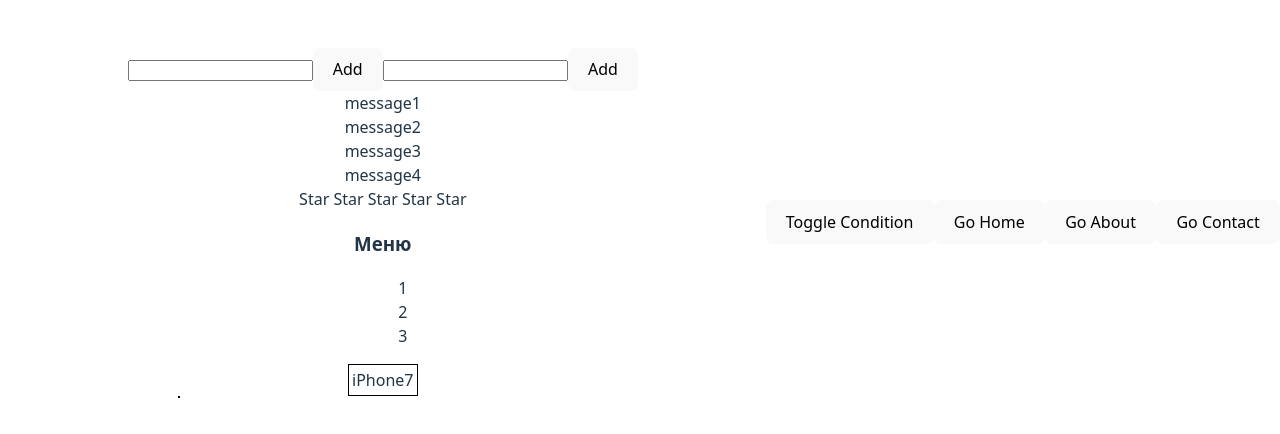
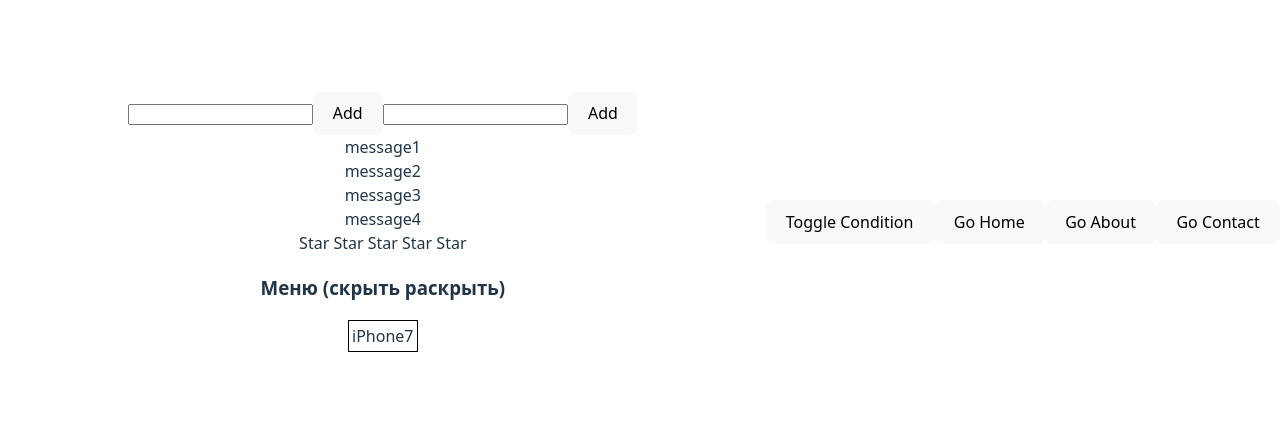
Before and after one commit to lankut/testProject, a React (Vite) app: page / in a window 1280 px wide. Shown: the part 178-612 px from the top of the page. Built offline with nearby package versions, Linux system fonts and the light colour scheme.

Commit message:
add accordionReducer and accordion test

```diff
--- a/src/components/accordion/AccordionBody.tsx
+++ b/src/components/accordion/AccordionBody.tsx
@@ -1,16 +1,20 @@
+import type { StateType } from "./accordionReducer"
+
 type AccordionBodyTypeProps = {
-    accordion: boolean
+    state: StateType
 }
 
 export const AccordionBody = (props: AccordionBodyTypeProps) => {
 
     return (
         <>
-            {props.accordion ? <span></span> :
+            {props.state.collapsed ? <span></span> :
                 <ul style={{ listStyleType: 'none' }}>
                     <li>1</li>
                     <li>2</li>
                     <li>3</li>
+                    <li>4</li>
+                    <li>5</li>
                 </ul>
             }
         </>
--- a/src/components/accordion/AccordionTitle.tsx
+++ b/src/components/accordion/AccordionTitle.tsx
@@ -1,11 +1,14 @@
+import type { ActionType, StateType } from "./accordionReducer"
+import { TOOGLE_COLLAPSED } from "./accordionReducer"
+
 type AccordionTitleTypeProps = {
     title: string
-    setAccordion: (value: boolean) => void
-    accordion: boolean
+    dispatch: (type: ActionType) => void
+    state: StateType
 }
 
 export const AccordionTitle = (props: AccordionTitleTypeProps) => {
     return (
-        <h3 onClick={() => props.setAccordion(!props.accordion)}>{props.title}</h3>
+        <h3 onClick={() => props.dispatch({type: TOOGLE_COLLAPSED})}>{props.title}</h3>
     )
 }
--- a/src/components/accordion/accordion.tsx
+++ b/src/components/accordion/accordion.tsx
@@ -1,15 +1,19 @@
-import { useState } from "react"
-import { AccordionTitle} from "./AccordionTitle"
+// import { useState } from "react"
+import { AccordionTitle } from "./AccordionTitle"
 import { AccordionBody } from "./AccordionBody"
+import { reducer } from './accordionReducer'
+import { useReducer } from "react"
 
 export const Accordion = () => {
 
-    const [accordion, setAccordion] = useState(false)
+    // const [accordion, setAccordion] = useState(true)
+    const [state, dispatch] = useReducer(reducer, {collapsed: true})
+
 
     return (
         <div>
-            <AccordionTitle title={'Меню'} setAccordion={setAccordion} accordion={accordion} />
-            <AccordionBody accordion={accordion} />
+            <AccordionTitle title={'Меню (скрыть раскрыть)'} dispatch={dispatch} state={state} />
+            <AccordionBody state={state} />
         </div>
     )
 }
--- /dev/null
+++ b/src/components/accordion/accordionReducer.ts
@@ -0,0 +1,23 @@
+
+export const TOOGLE_COLLAPSED = 'TOOGLE_COLLAPSED'
+
+export type StateType = {
+    collapsed: boolean
+}
+
+export type ActionType = {
+    type: string
+}
+
+export const reducer = (state: StateType, action: ActionType) => {
+
+    switch (action.type) {
+        case TOOGLE_COLLAPSED:
+            return {
+                ...state,
+                collapsed: !state.collapsed
+            }
+
+        default: throw new Error('Неизвестная ошибка типа!')
+    }
+}
--- a/src/components/array.js
+++ b/src/components/array.js
@@ -857,3 +857,44 @@ const fnd = () => {
 }
 
 console.log(fnd()('второй вызов'));
+
+
+const array3 = [2, 4, 6]
+
+class Block {
+
+    constructor(data) {
+        this.width = data[0]
+        this.length = data[1]
+        this.height = data[2]
+    }
+
+    getWidth() {
+        return this.width
+    }
+
+    getLength() {
+        return this.length
+    }
+
+    getHeight() {
+        return this.height
+    }
+
+    getVolume() {
+        return this.width * this.length * this.height
+    }
+
+    getSurfaceArea() {
+        const area1 = this.width * this.height * 2
+        const area2 = this.length * this.height * 2
+        const area3 = this.length * this.width * 2
+
+        const res = area1 + area2 + area3
+        return res
+    }
+}
+
+const newBlock = new Block(array3)
+
+console.log(newBlock.getSurfaceArea());
--- a/src/components/select/select.module.css
+++ b/src/components/select/select.module.css
@@ -1,16 +1,25 @@
+/* .root {
+
+} */
+
 .select {
     border: 1px solid black;
     display: inline-block;
     padding: 3px;
+    position: relative;
 }
 
 .main {
     border: 1px solid black;
     position: absolute;
-    left: 178px;
-    /* padding: 5px; */
+    top:100%;
+}
+
+.main.closed {
+    display: none;
 
 }
+
 
 .light:hover {
     background-color: lightblue;
--- a/src/components/select/select.tsx
+++ b/src/components/select/select.tsx
@@ -13,7 +13,6 @@ type SelectPropsType = {
 }
 
 export const Select = (props: SelectPropsType) => {
-console.log('Select отрисован');
 
     const [active, setActive] = useState(false)
 
@@ -27,16 +26,16 @@ console.log('Select отрисован');
 
     const selectedItem = props.items.find((i) => i.value === props.value)
 
-    return (
-        <>
+     return (
+        <div className={s.root}>
             {/* <select>
                 {props.items.map(e => <option value={e.value}>{e.title}</option>)}
             </select> */}
-            <div className={s.select} onClick={onChangeHandler}>{selectedItem && selectedItem.title}</div>
-            <div className={s.main}>
-                {active && props.items.map(el => <div className={s.light} onClick={() => onClickItem(el.value)}>{el.title}</div>)}
+            <div className={`s.main ${active ? '' : 'closed'}`}>
+                <div className={s.select} onClick={onChangeHandler}>{selectedItem && selectedItem.title}
+                    {active && props.items.map(el => <div className={s.light} onClick={() => onClickItem(el.value)}>{el.title}</div>)}
+                </div>
             </div>
-
-        </>
+        </div>
     )
 }
```
Also changed, not shown: 1 other file (tests, documents, lock files or other folders).
